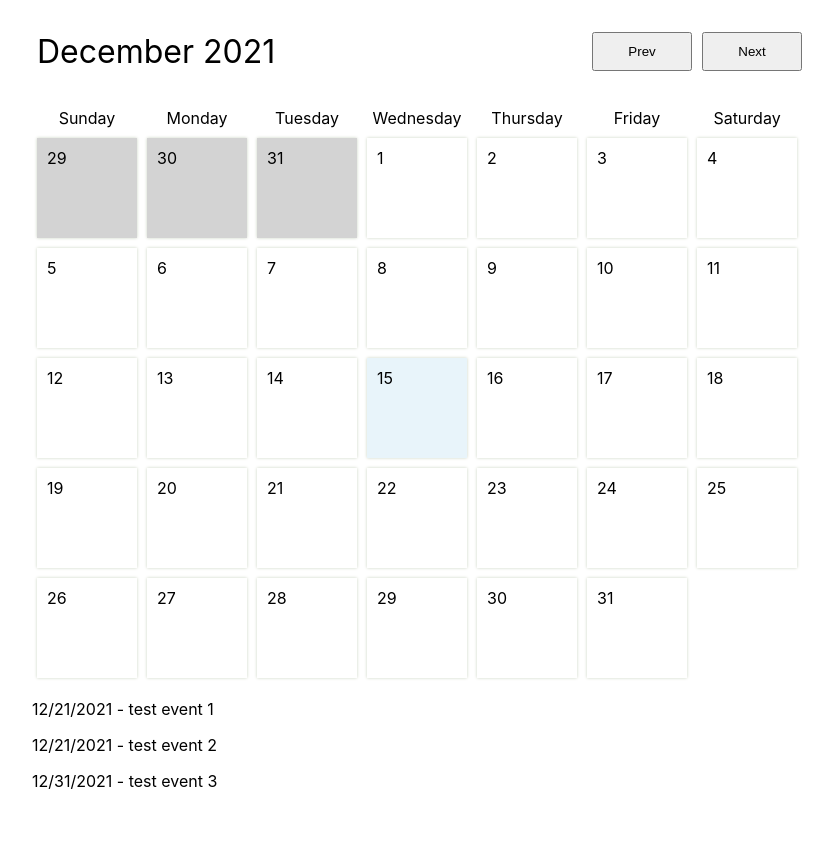
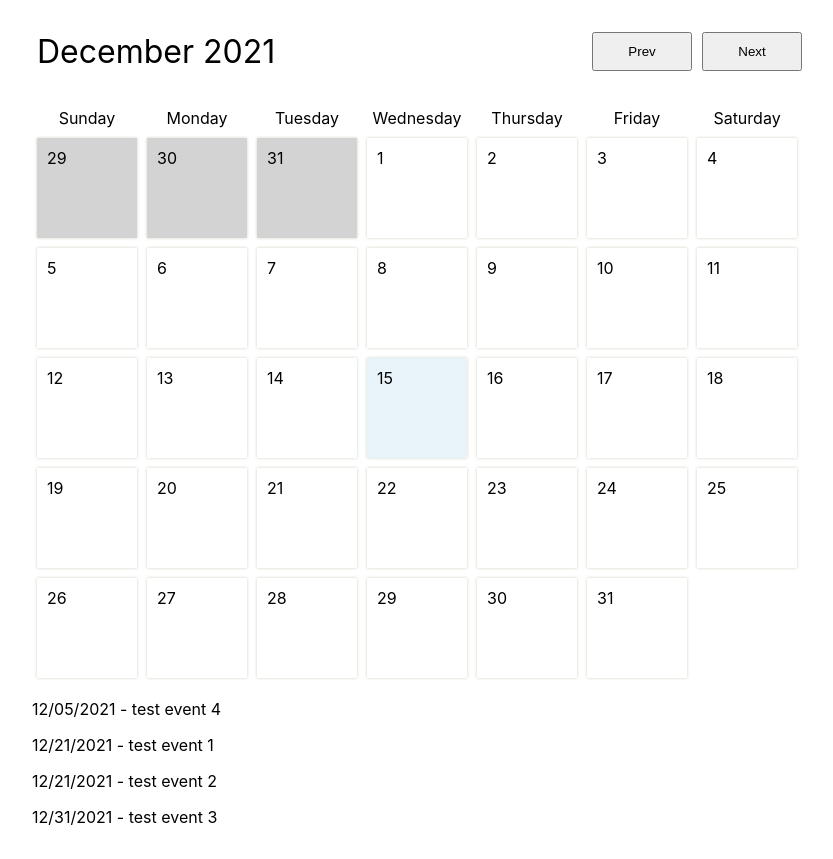
Before and after one commit to jeffreyyi11/calendar, a Next.js app: page / in a window 1280 px wide. Shown: the whole page, without its empty margins (223-1056 px from the left). Before the commit the page ends 823 px from the top, so only its background shows below. Built offline with nearby package versions, Linux system fonts and the light colour scheme.

Commit message:
finish Days

```diff
--- a/components/Calendar.js
+++ b/components/Calendar.js
@@ -22,12 +22,16 @@ const Calendar = () => {
         {
             date: '12/31/2021',
             description: 'test event 3',
+        },
+        {
+            date: '12/05/2021',
+            description: 'test event 4'
         }
     ]);
 
     //function to filter events by selected date
     const eventsForDate = (date) => {
-        return events.filter(e => e.date === '12/21/2021')
+        return events.filter(e => e.date === date);
     };
 
     //function to add date to event
@@ -36,9 +40,8 @@ const Calendar = () => {
         return events;
     }
 
-    const selectDate = (e) => {
-        console.log("🚀 ~ file: Calendar.js ~ line 41 ~ selectDate ~ e.target.value", e.target.value)
-        setSelectedDate(e.target.value);
+    const selectDate = (day) => {
+        setSelectedDate(day.date);
         console.log(selectedDate);
     }
 
@@ -127,7 +130,7 @@ const Calendar = () => {
                         key={index}
                         day={d}
                         events={eventsForDate(d.date)}
-                        onClick={() => {
+                        selectDate={() => {
                             if (!d.padding) {
                                 setSelectedDate(d.date);
                             }
@@ -137,13 +140,14 @@ const Calendar = () => {
             </div>
             <div id='events'>
                 {
-                    selectedDate ?
-                    eventsForDate(selectedDate.date).map((event, i) => {
-                        return (<p key={i}>{event.date} - {event.description}</p>)
-                    })
-                    :
-                    events.map((event, i) => {
-                        return (<p key={i}>{event.date} - {event.description}</p>)
+                    // selectedDate ?
+                    // eventsForDate(selectedDate.date).map((event, i) => {
+                    //     return (<p key={i}>{event.date} - {event.description}</p>)
+                    // })
+                    // :
+                    events.sort((a, b) => new Date(a.date) - new Date(b.date))
+                          .map((event, i) => {
+                            return (<p key={i}>{event.date} - {event.description}</p>)
                     })
                 }
             </div>
--- a/components/Days.js
+++ b/components/Days.js
@@ -1,10 +1,12 @@
 import React from 'react';
 import styles from '../public/css/styles.module.css';
 
-const Days = ({day, events}) => {
+const Days = ({day, events, selectDate}) => {
     const className = `${day.padding ? styles.padding: styles.day} ${day.isCurrentDay ? styles.currentDay : ''}`;
+
+
     return (
-        <div className={className}>
+        <div className={className} onClick={selectDate}>
             {day.value}
             {day.events && day.events.map((event, i) => {
                 <p key={i}>{event.description}</p>
```
Also changed, not shown: components/EventModal.js (added).
